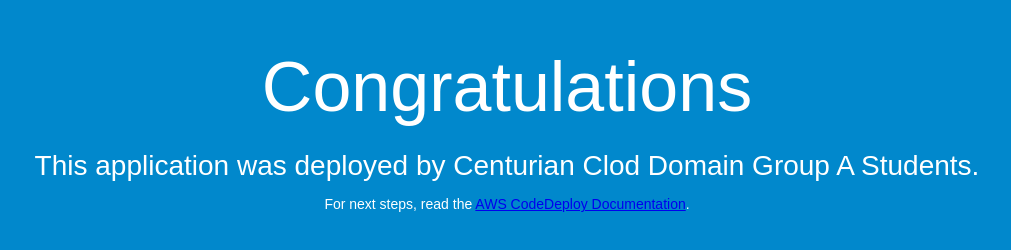
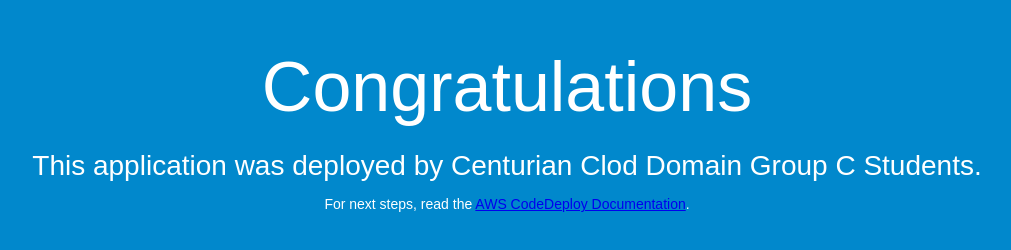
Before and after one commit to chandi123/centuriangroupcclouddomain, a plain HTML site: page index.html in a window 1280 px wide. Shown: the whole page, without its empty margins (133-1144 px from the left). Drawn offline with Linux system fonts and the light colour scheme.

Commit message:
Update index.html

```diff
--- a/index.html
+++ b/index.html
@@ -27,7 +27,7 @@
 <body>
   <div align="center">
     <h1>Congratulations</h1>
-    <h2>This application was deployed by Centurian Clod Domain Group A Students.</h2>
+    <h2>This application was deployed by Centurian Clod Domain Group C Students.</h2>
     <p>For next steps, read the <a href="https://cutm.ac.in/">AWS CodeDeploy Documentation</a>.</p>
   </div>
 </body>
```
